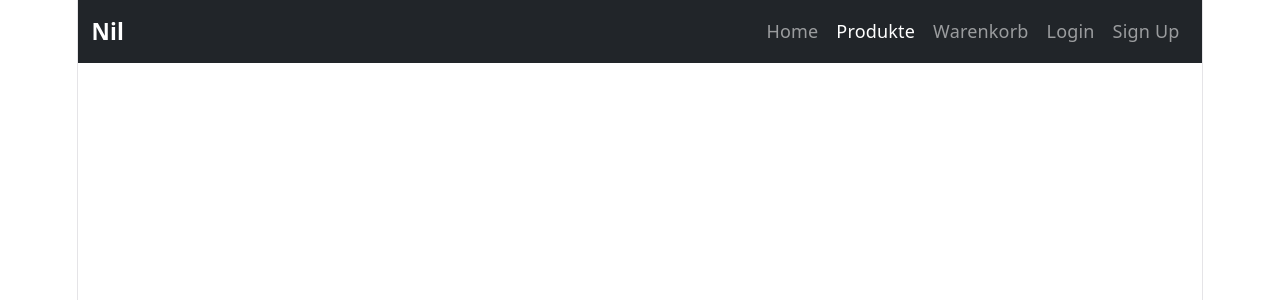
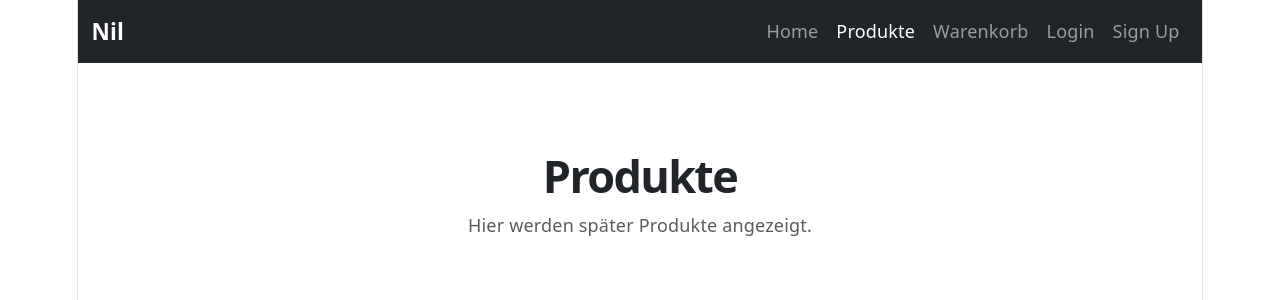
Before and after one commit to jakobiene/Team15_Webentwicklungsprojekt, a React app in the folder frontend/: page /products in a window 1280 px wide. Shown: the top 300 px of the page. Built offline with nearby package versions, Linux system fonts and the light colour scheme; no server answers; the HTML template or start-up script is replaced by a standard one.

Commit message:
First Commit Products

```diff
--- a/frontend/pages/Home.jsx
+++ b/frontend/pages/Home.jsx
@@ -1,7 +1,7 @@
 function Home() {
   return (
     <main className="container py-5">
-      <h1 className="fw-bold">Home</h1>
+      <h1 className="display-6 fw-bold text-dark mb-2">Home</h1>
       <p className="text-muted">Willkommen bei Nil.</p>
     </main>
   );
--- /dev/null
+++ b/frontend/pages/Products.jsx
@@ -0,0 +1,10 @@
+function Products() {
+  return (
+    <main className="container py-5">
+      <h1 className="display-6 fw-bold text-dark mb-2">Produkte</h1>
+      <p className="text-muted">Hier werden später Produkte angezeigt.</p>
+    </main>
+  );
+}
+
+export default Products;
--- a/frontend/src/App.jsx
+++ b/frontend/src/App.jsx
@@ -4,6 +4,7 @@ import RegisterSuccess from "../components/RegisterSuccess";
 import Login from "../pages/Login";
 import Dashboard from "../pages/Dashboard";
 import Home from "../pages/Home";
+import Products from "../pages/Products";
 import { useState } from "react";
 import Navbar from "../components/Navbar";
 import { getCurrentUser, logoutUser } from "../services/authService";
@@ -52,6 +53,7 @@ function App() {
       <Route path="/register/success" element={<RegisterSuccess />} />
       <Route path="/login" element={<Login onLogin={setUser} />} />
       <Route path="/dashboard" element={<Dashboard />} />
+      <Route path="/products" element={<Products />} />
 
     </Routes>
     </>
```
Also changed, not shown: 1 other file (tests, documents, lock files or other folders).
